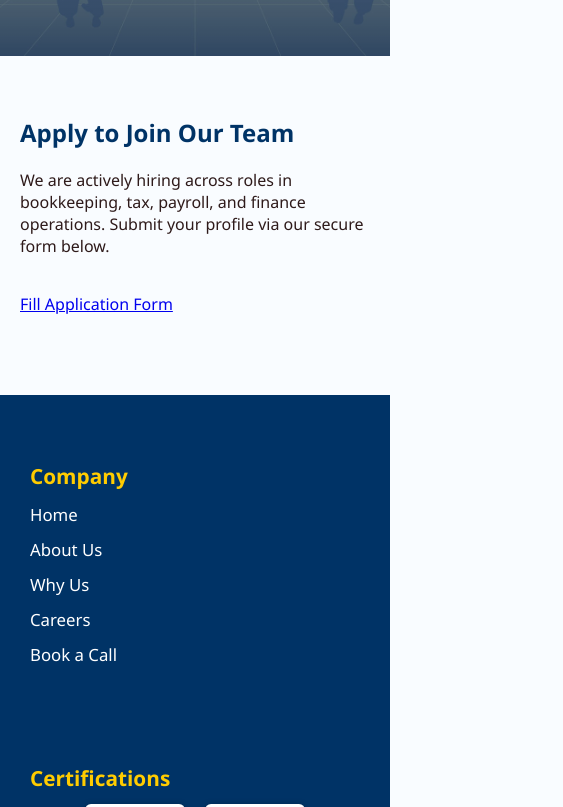
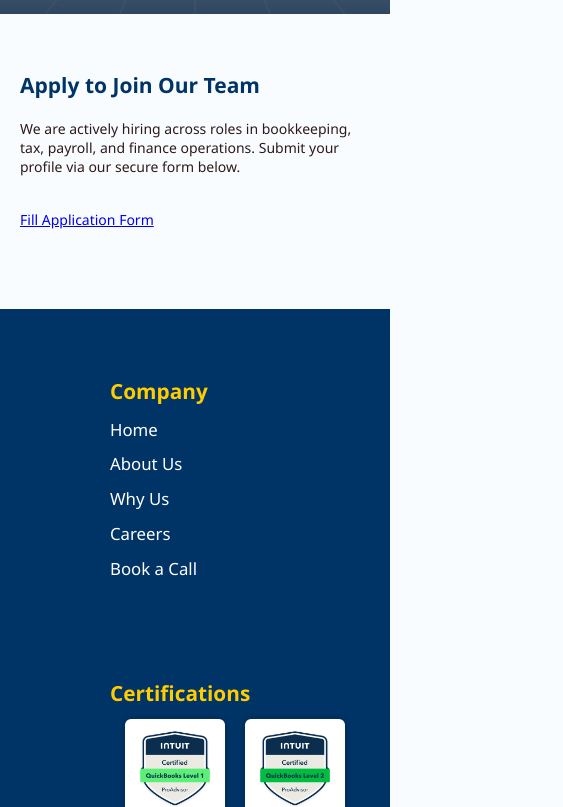
Before and after one commit to Talrejadinesh10/Global-Accounting-and-Bookkeeping, a plain HTML site: page careers.html in a window 390 px wide. Shown: the part 293-1100 px from the top of the page, 563 px wide, since content can reach past the window. Drawn offline with Linux system fonts and the light colour scheme.

Commit message:
Update careers.html

```diff
--- a/careers.html
+++ b/careers.html
@@ -325,6 +325,20 @@
 .footer-bottom-right .social-icon:hover {
   transform: scale(1.1);
 }
+    footer {
+  padding-left: 120px;
+}
+
+@media (max-width: 768px) {
+  footer {
+    padding-left: 80px;
+  }
+}
+    @media (max-width: 1600px) {
+  body {
+    font-size: 14px;
+  }
+}
   </style>
      <script>
   function toggleMenu() {
```
